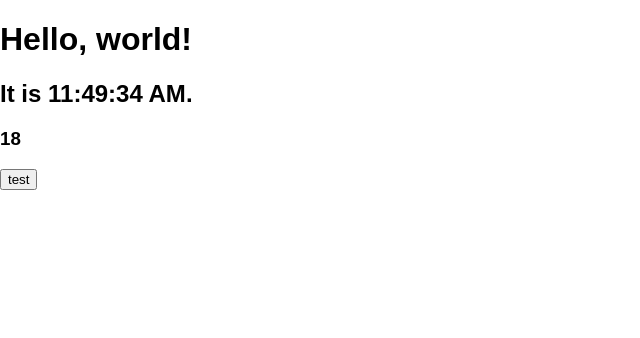
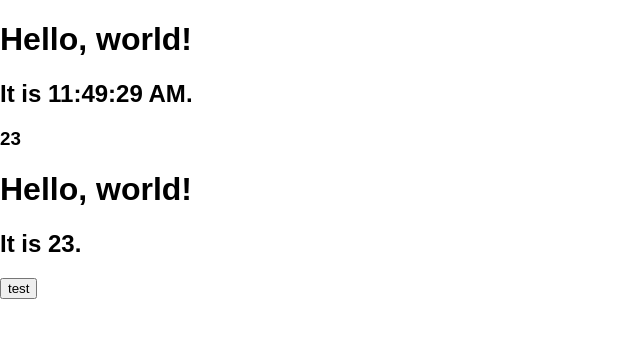
Before and after one commit to ugurcelenk/ReactProj, a React (Create React App) app in the folder react-proj/: page / in a window 1280 px wide. Shown: the top 338 px of the page, without its empty margins (0-640 px from the left). Built offline with nearby package versions, Linux system fonts and the light colour scheme.

Commit message:
passing_state_to_child_component

```diff
--- a/react-proj/src/index.js
+++ b/react-proj/src/index.js
@@ -12,6 +12,15 @@ ReactDOM.render(
   <div>root2 test</div>,
   document.getElementById('root2')
 );*/
+
+var Element = function (props) {
+  return (
+    <div>
+      <h1>Hello, world!</h1>
+      <h2>It is {props.testProp}.</h2>
+    </div>
+  )
+};
 
 class Clock extends React.Component {
   constructor(props) {
@@ -30,11 +39,15 @@ class Clock extends React.Component {
   }
 
   tick() {
-    this.setState({
-      date: new Date(),
-      // age: Math.random()
-    })
-    // console.info(this.state);
+    // this.setState({
+    //   date: new Date(),
+    // })
+
+    this.setState(prevState => ({
+      age: ++prevState.age
+    }));
+
+    console.info(this.state);
 
     //not working
     // this.state.date = new Date();
@@ -46,6 +59,7 @@ class Clock extends React.Component {
         <h1>Hello, world!</h1>
         <h2>It is {this.state.date.toLocaleTimeString()}.</h2>
         <h3>{this.state.age}</h3>
+        <Element testProp={this.state.age} />
       </div>
     )
   }
@@ -56,13 +70,13 @@ ReactDOM.render(
   document.getElementById('root')
 );
 
-function testHandler(evt){
+function testHandler(evt) {
   console.log('test button clicked...');
 }
 
 
-/*var testArg = 1;
-var Element = function (props) {
+// var testArg = 1;
+/*var Element = function (props) {
   return (
     <div>
       <h1>Hello, world!</h1>
```
